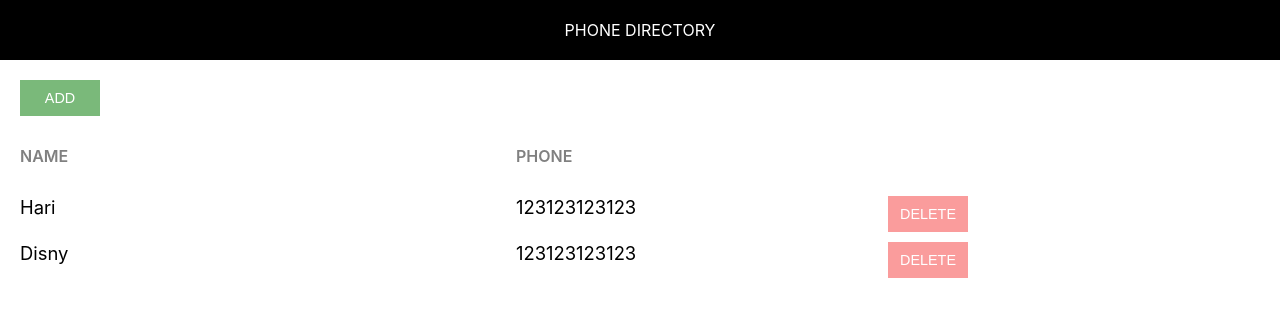
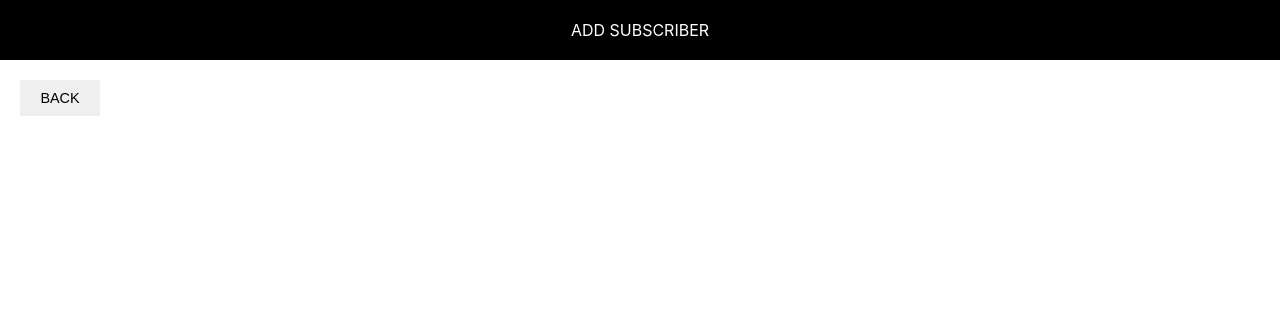
Before and after one commit to hari9526/phone-book-react, a React (Create React App) app: page / in a window 1280 px wide. Shown: the top 316 px of the page. Built offline with nearby package versions, Linux system fonts and the light colour scheme.

Commit message:
Created a new component for subscribers and css changes

```diff
--- a/src/AddSubscriber.js
+++ b/src/AddSubscriber.js
@@ -0,0 +1,17 @@
+import React, { Component } from 'react';
+import Header from './Header';
+
+class AddSubscriber extends Component {
+    render() {
+        return (
+            <div>
+                <Header heading="Add Subscriber" />
+                <div className="component-body-container">
+                    <button className="custom-btn">Back</button>
+                </div>
+            </div>
+        );
+    }
+}
+
+export default AddSubscriber;
--- a/src/App.css
+++ b/src/App.css
@@ -1,17 +1,4 @@
-.component-body-container {
-    padding: 20px;
-}
 
-.custom-btn {
-    padding: 10px;
-    border: none;
-    margin-right: 10px;
-    text-transform: uppercase;
-    width: 80px;
-    font-size: 0.9rem;
-    cursor: pointer;
-    outline: none;
-}
 
 .add-btn {
     background: #7ab97a;
--- /dev/null
+++ b/src/common/common.css
@@ -0,0 +1,14 @@
+.component-body-container {
+    padding: 20px;
+}
+
+.custom-btn {
+    padding: 10px;
+    border: none;
+    margin-right: 10px;
+    text-transform: uppercase;
+    width: 80px;
+    font-size: 0.9rem;
+    cursor: pointer;
+    outline: none;
+}
--- a/src/index.js
+++ b/src/index.js
@@ -3,10 +3,12 @@ import ReactDOM from 'react-dom';
 import './index.css';
 import App from './App';
 import reportWebVitals from './reportWebVitals';
+import AddSubscriber from './AddSubscriber';
+import './common/common.css';
 
 ReactDOM.render(
   <React.StrictMode>
-    <App />
+    <AddSubscriber />
   </React.StrictMode>,
   document.getElementById('root')
 );
```
